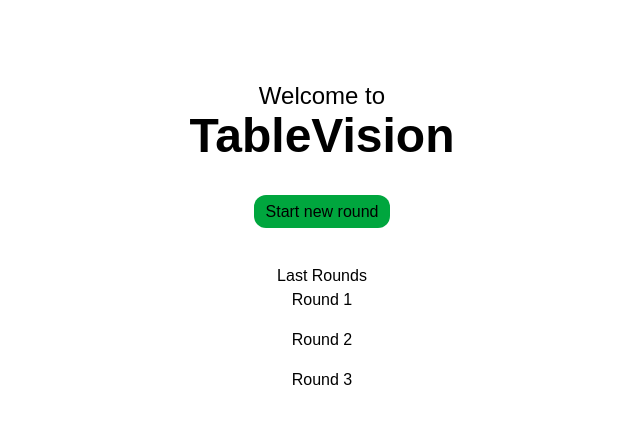
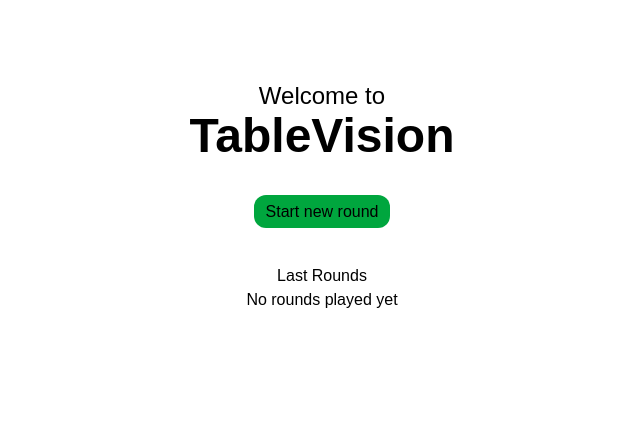
Before and after one commit to Orangensaft-Studios/TableVision, a Vue app in the folder frontend/: page / in a window 1280 px wide. Shown: the top 424 px of the page, without its empty margins (318-958 px from the left). Built offline with nearby package versions, Linux system fonts and the light colour scheme.

Commit message:
feat: local stored games

```diff
--- a/frontend/package.json
+++ b/frontend/package.json
@@ -11,6 +11,7 @@
   },
   "dependencies": {
     "@tailwindcss/vite": "^4.0.15",
+    "@vueuse/core": "^13.0.0",
     "pinia": "^3.0.1",
     "primeicons": "^7.0.0",
     "primevue": "^3.53.1",
--- a/frontend/src/components/Team.vue
+++ b/frontend/src/components/Team.vue
@@ -37,13 +37,14 @@ watch(usernames, (newUsernames) => {
         <VueDraggable ref="el" v-model="usernames" target=".sort-target">
             <transition-group type="transition" tag="ul" name="fade" class="sort-target">
                 <li v-for="(username, index) in usernames" :key="index">
-                    <UserInput v-model="usernames[index]" class="mt-2"/>
+                    <UserInput v-model="usernames[index]" class="mt-2" />
                 </li>
             </transition-group>
         </VueDraggable>
         <div class="flex justify-between px-5 pt-2">
-            <button @click="addUser" class="mt-1 hover:opacity-60 cursor-pointer"><i class="pi pi-plus"></i></button>
-            <button @click="removeUser" class="mt-1 hover:opacity-60 cursor-pointer"><i
+            <button type="button" @click="addUser" class="mt-1 hover:opacity-60 cursor-pointer"><i
+                    class="pi pi-plus"></i></button>
+            <button type="button" @click="removeUser" class="mt-1 hover:opacity-60 cursor-pointer"><i
                     class="pi pi-minus"></i></button>
         </div>
     </div>
--- a/frontend/src/components/TeamInput.vue
+++ b/frontend/src/components/TeamInput.vue
@@ -5,10 +5,5 @@ const teamName = defineModel();
 </script>
 
 <template>
-    <InputGroup>
-        <InputGroupAddon>
-            <i class="pi pi-users"></i>
-        </InputGroupAddon>
-        <InputText placeholder="Team Name" v-model="teamName" required />
-    </InputGroup>
+    <InputText placeholder="Teamname" v-model="teamName" required />
 </template>
--- a/frontend/src/router/index.js
+++ b/frontend/src/router/index.js
@@ -12,7 +12,7 @@ const router = createRouter({
       component: HomeView,
     },
     { path: '/games/new', component: CreateGame },
-    { path: '/games/:id', component: Game },
+    { path: '/games/:id', name: 'games', component: Game },
   ],
 })
 
--- a/frontend/src/stores/game.js
+++ b/frontend/src/stores/game.js
@@ -1,13 +1,21 @@
-import { ref, computed } from 'vue'
+import { ref } from 'vue'
 import { defineStore } from 'pinia'
+import { useRouter } from 'vue-router'
+import { useStorage } from '@vueuse/core'
 
 export const useGameStore = defineStore('game', () => {
 
-  const teams = ref([])
+  const router = useRouter();
+  const game = useStorage('game', {});
+  const games = useStorage('games', []);
 
-  function updateTeam(usernames, teamName, teamID) {
-    teams.value[teamID] = { username: usernames, team: teamName }
+  function startGame(teams) {
+    console.log('Starting game with teams:', teams);
+
+    game.value = {id: games.value.length, teams: teams};
+    games.value.push(game.value);
+    router.push({ name: 'games', params: { id: game.value.id } })
   }
 
-  return { updateTeam, teams }
+  return { startGame, games, game }
 })
--- a/frontend/src/views/CreateGame.vue
+++ b/frontend/src/views/CreateGame.vue
@@ -4,11 +4,14 @@ import { useGameStore } from '@/stores/game';
 import { ref } from 'vue';
 
 const game = useGameStore();
+const teams = ref([]);
 
+function updateTeam(usernames, teamName, teamID) {
+    teams.value[teamID] = { username: usernames, team: teamName }
+}
 
-
-function log() {
-    console.log(game.teams);
+function start() {
+    game.startGame(teams.value);
 }
 </script>
 
@@ -17,11 +20,11 @@ function log() {
         <div class="flex flex-col items-center mt-20">
             <h1 class="font-bold text-4xl">Create new game</h1>
         </div>
-        <form @submit.prevent="log">
+        <form @submit.prevent="start">
             <div class="flex flex-row justify-center mt-10">
                 <div class="w-1/3 flex flex-row justify-between gap-x-10">
-                    <Team :id="1" @updated-usernames="game.updateTeam" />
-                    <Team :id="2" @updated-usernames="game.updateTeam" />
+                    <Team :id="0" @updated-usernames="updateTeam" />
+                    <Team :id="1" @updated-usernames="updateTeam" />
                 </div>
             </div>
             <div class="mt-10 flex justify-center">
--- a/frontend/src/views/Game.vue
+++ b/frontend/src/views/Game.vue
@@ -1,10 +1,12 @@
 <script setup>
 import { useRoute } from 'vue-router'
+import { useGameStore } from '@/stores/game'
 
 const route = useRoute();
+const gameStore = useGameStore();
 
 console.log(route.params.id);
-
+console.log(gameStore.game);
 
 </script>
 
--- a/frontend/src/views/HomeView.vue
+++ b/frontend/src/views/HomeView.vue
@@ -1,8 +1,8 @@
 <script setup>
-import { ref } from 'vue'
 import { RouterLink } from 'vue-router'
+import { useGameStore } from '@/stores/game'
 
-const games = ref([{ id: 1 }, { id: 2 }, { id: 3 }]);
+const gameStore = useGameStore();
 </script>
 
 <template>
@@ -18,8 +18,11 @@ const games = ref([{ id: 1 }, { id: 2 }, { id: 3 }]);
         </div>
         <div class="flex flex-col items-center mt-10">
             <h2>Last Rounds</h2>
-            <div class="flex flex-col gap-y-4">
-                <RouterLink v-for="game in games" :to="'/games/' + game.id">Round {{ game.id }}</RouterLink>
+            <div class="flex flex-col gap-y-4" v-if="gameStore.games.length > 0">
+                <RouterLink v-for="game in gameStore.games" :to="'/games/' + game.id">Round {{ game.id }}</RouterLink>
+            </div>
+            <div v-else>
+                <span>No rounds played yet</span>
             </div>
         </div>
     </div>
```
Also changed, not shown: 1 other file (tests, documents, lock files or other folders).
